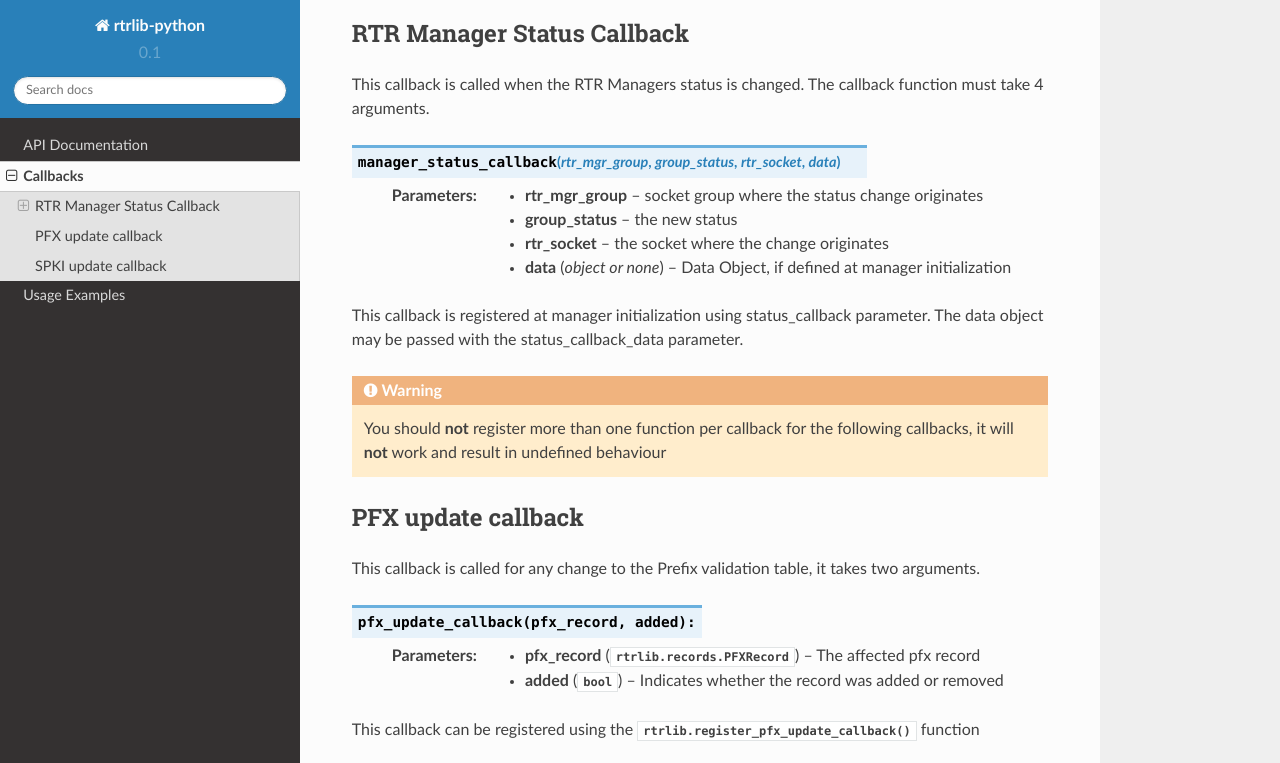
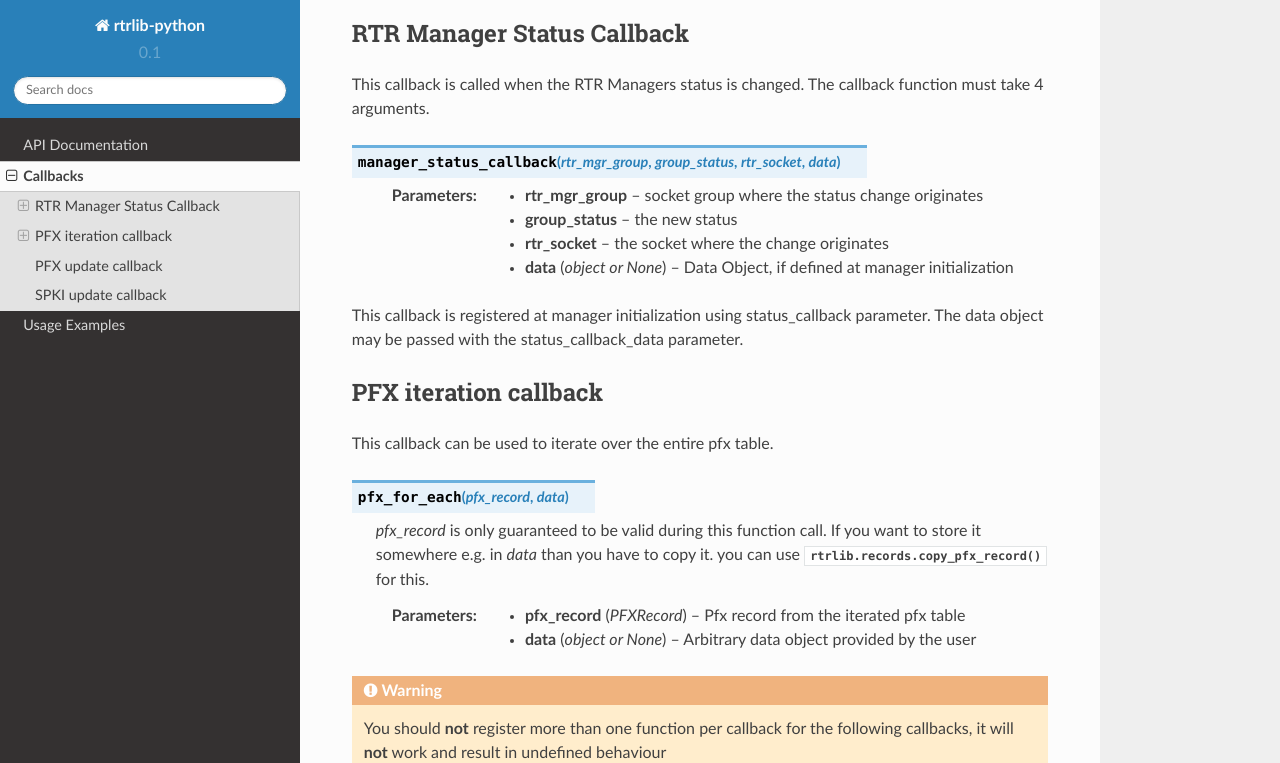
Before and after one commit to rtrlib/python-binding, a Sphinx documentation site: the page built from docs/callbacks.rst, in a window 1280 px wide and 900 px high, scrolled down 215 px, cut to the strip 0-763 px from the top of the window. Built offline with Sphinx 7.4.7 and the Read the Docs theme 2.0.0, drawn with Linux system fonts in a browser that asks for light colours.

Commit message:
docs: add pfx_for_each documentation to callbacks page

```diff
--- a/docs/callbacks.rst
+++ b/docs/callbacks.rst
@@ -12,14 +12,32 @@ The callback function must take 4 arguments.
 
 .. function:: manager_status_callback(rtr_mgr_group, group_status, rtr_socket, data)
 
-   :param rtr_mgr_group: socket group where the status change originates
-   :param group_status: the new status
-   :param rtr_socket: the socket where the change originates
-   :param data: Data Object, if defined at manager initialization
-   :type data: object or none
+    :param rtr_mgr_group: socket group where the status change originates
+    :param group_status: the new status
+    :param rtr_socket: the socket where the change originates
+    :param data: Data Object, if defined at manager initialization
+    :type data: object or None
 
 This callback is registered at manager initialization using status_callback parameter.
 The data object may be passed with the status_callback_data parameter.
+
+
+PFX iteration callback
+----------------------
+
+This callback can be used to iterate over the entire pfx table.
+
+.. function:: pfx_for_each(pfx_record, data)
+
+    `pfx_record` is only guaranteed to be valid during this function call.
+    If you want to store it somewhere e.g. in `data` than you have to copy it.
+    you can use :func:`rtrlib.records.copy_pfx_record` for this.
+
+    :param pfx_record: Pfx record from the iterated pfx table
+    :type pfx_record: PFXRecord
+
+    :param data: Arbitrary data object provided by the user
+    :type data: object or None
 
 .. warning:: You should **not** register more than one function per callback for the following callbacks, it will **not** work and result in undefined behaviour
 
```
